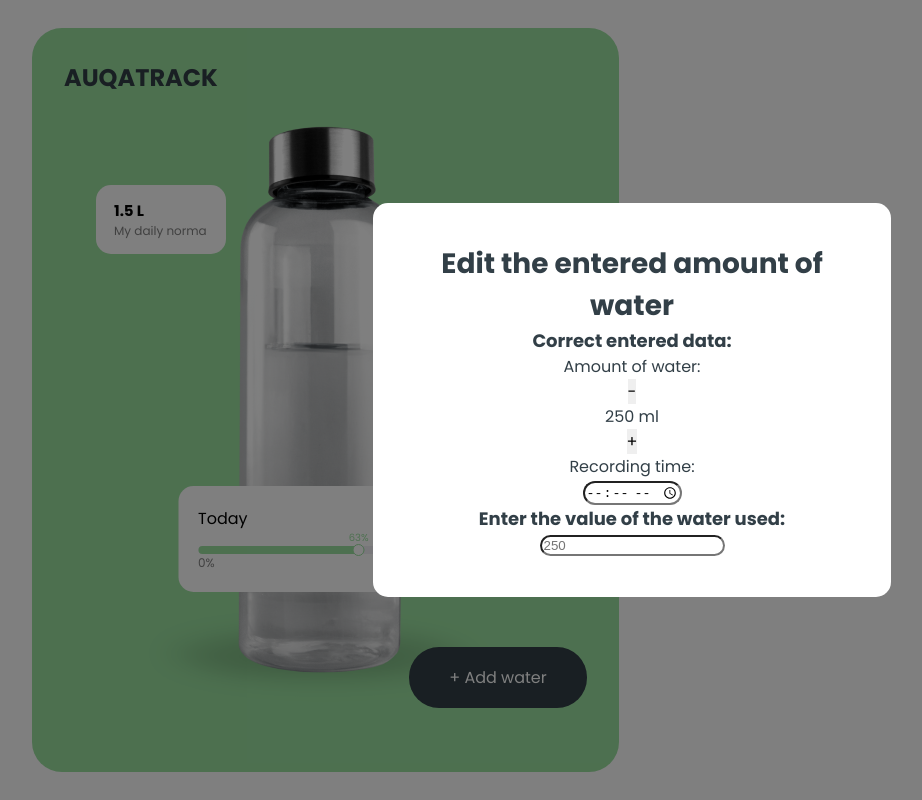
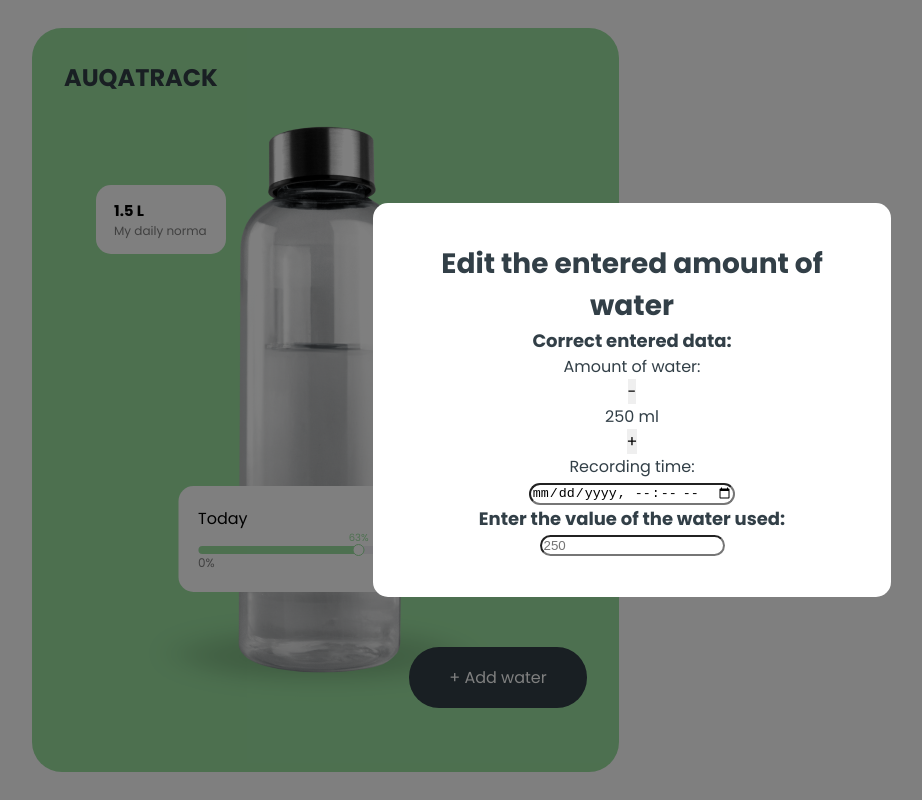
Before and after one commit to alivieE/Water, a React (Create React App) app in the folder aquatrack/: page / in a window 1280 px wide. Both pictures are taken after a click on the button "+ Add water". Shown: the whole page, without its empty margins (8-930 px from the left). Built offline with nearby package versions, Linux system fonts and the light colour scheme.

Commit message:
add datetime-local

```diff
--- a/aquatrack/src/components/AddWater/AddWater.jsx
+++ b/aquatrack/src/components/AddWater/AddWater.jsx
@@ -1,5 +1,5 @@
-import React, { useState } from 'react';
-import s from './AddWater.module.css';
+import React, { useState } from "react";
+import s from "./AddWater.module.css";
 
 const AddWater = () => {
   const Vwater = 250;
@@ -20,7 +20,6 @@ const AddWater = () => {
   return (
     <div className={s.modalWindowOverlay}>
       <div className={s.modal}>
-
         <div>
           <p className={s.h1Highlighted}>Edit the entered amount of water</p>
           <p className={s.h2Highlighted}>Correct entered data:</p>
@@ -28,29 +27,20 @@ const AddWater = () => {
         <div>
           <p>Amount of water:</p>
           <button onClick={minus50}>-</button>
-          <p onChange={handleInputChange} >{inputValue} ml</p>
+          <p onChange={handleInputChange}>{inputValue} ml</p>
           <button onClick={plus50}>+</button>
         </div>
         <div>
           <p>Recording time:</p>
-          <input
-              className={s.input}
-              type="time"
-              placeholder="0:00"
-          />
-
-
+          <input className={s.input} type="datetime-local" placeholder="0:00" />
         </div>
         <div>
           <p className={s.h2Highlighted}>Enter the value of the water used:</p>
-          <input
-          className={s.input}
-          type="text"
-          placeholder={inputValue}/>
+          <input className={s.input} type="text" placeholder={inputValue} />
         </div>
       </div>
     </div>
-  )
-}
+  );
+};
 
-export default AddWater
+export default AddWater;
```
